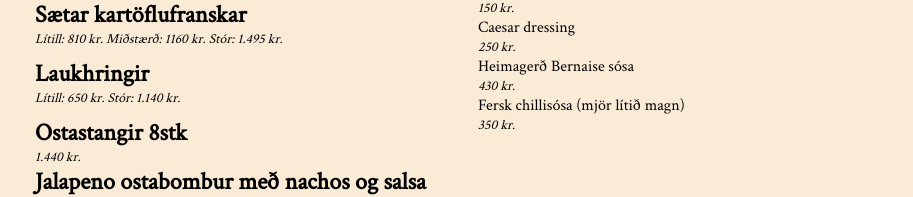
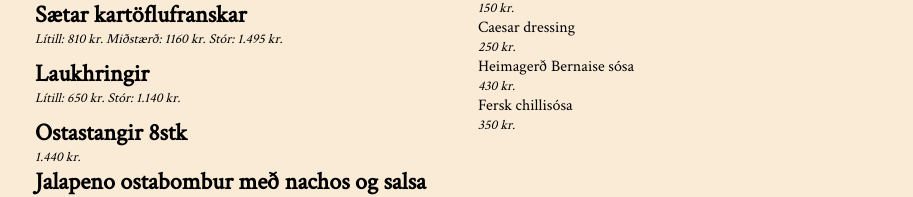
Before and after one commit to olsen-olsen/olsen-olsen.github.io, a website: page matsedill.html in a window 1280 px wide. Shown: the part 5487-5684 px from the top of the page, without its empty margins (182-1095 px from the left). Drawn offline with Linux system fonts and the light colour scheme.

Commit message:
taka ut auka texti vardandi sosu

```diff
--- a/matsedill.html
+++ b/matsedill.html
@@ -176,7 +176,7 @@
                           <p>Tómatsósu</p><p class="verd">150 kr.</p>
                           <p>Caesar dressing</p><p class="verd">250 kr.</p>
                           <p>Heimagerð Bernaise sósa</p><p class="verd">430 kr.</p>
-                          <p>Fersk chillisósa (mjör lítið magn)</p><p class="verd">350 kr.</p>
+                          <p>Fersk chillisósa</p><p class="verd">350 kr.</p>
                           <!-- <p class="verd">***Fríar sósur eru Olsen sósa, honey mustard, tómatchutney, tómatsósu, red hot wings sósa, tabasco sósa.***</p> -->
                       </div>
                   </div>
```
